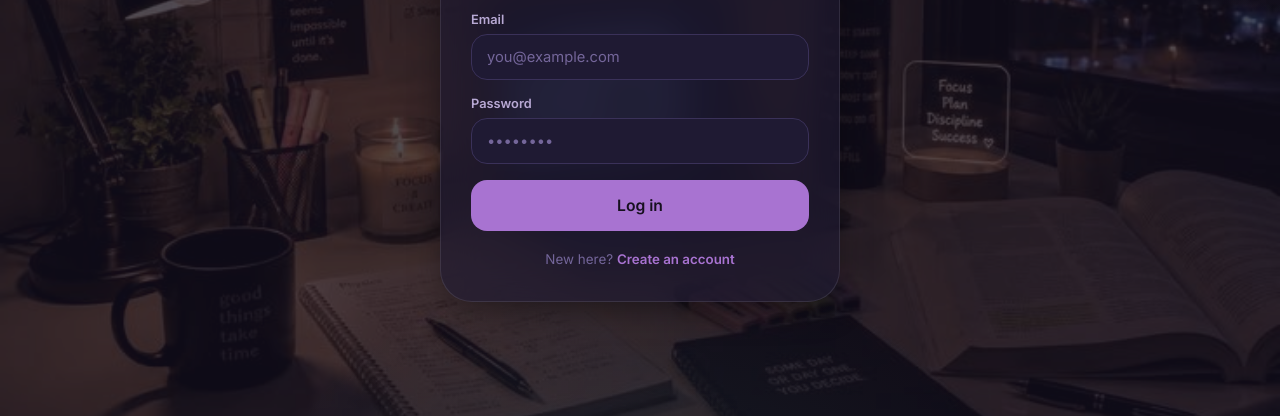
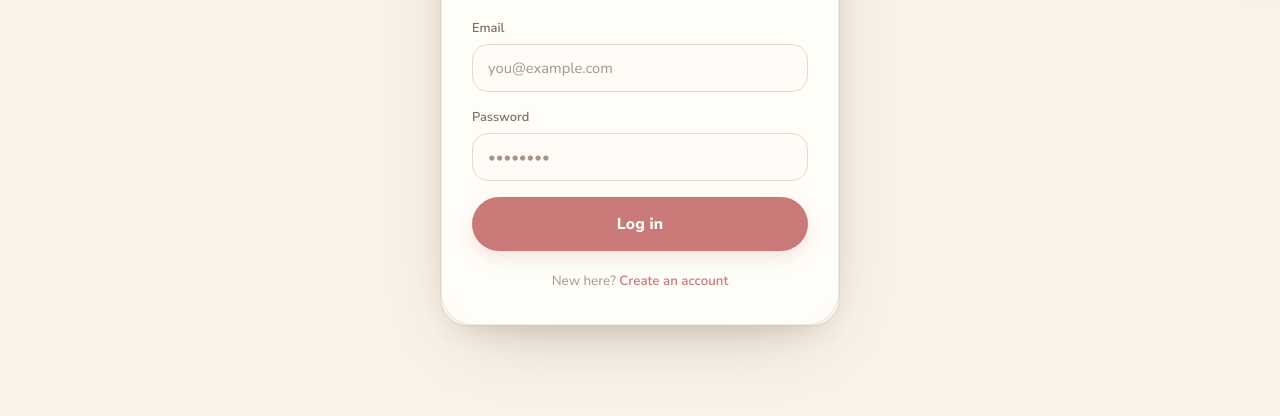
Before and after one commit to Susmita-Jena/StudySync, a website: page public/auth.html in a window 1280 px wide. Shown: the part 384-800 px from the top of the page. Drawn offline with Linux system fonts and the light colour scheme.

Commit message:
Set Storybook as the default StudySync theme

```diff
--- a/public/auth.html
+++ b/public/auth.html
@@ -13,10 +13,10 @@
 
 <link rel="preconnect" href="https://fonts.googleapis.com">
 <link rel="preconnect" href="https://fonts.gstatic.com" crossorigin>
-<link href="https://fonts.googleapis.com/css2?family=Inter:wght@400;500;600;700&family=JetBrains+Mono:wght@400;500;600;700&display=swap" rel="stylesheet">
+<link href="https://fonts.googleapis.com/css2?family=DM+Serif+Display:ital@0;1&family=Inter:wght@400;500;600;700&family=JetBrains+Mono:wght@400;500;600;700&family=Nunito+Sans:wght@400;500;600;700;800&display=swap" rel="stylesheet">
 <link rel="stylesheet" href="style.css">
 </head>
-<body data-theme="classic-dark">
+<body data-theme="storybook">
 
 <div class="auth-page">
   <div class="auth-card">
```
